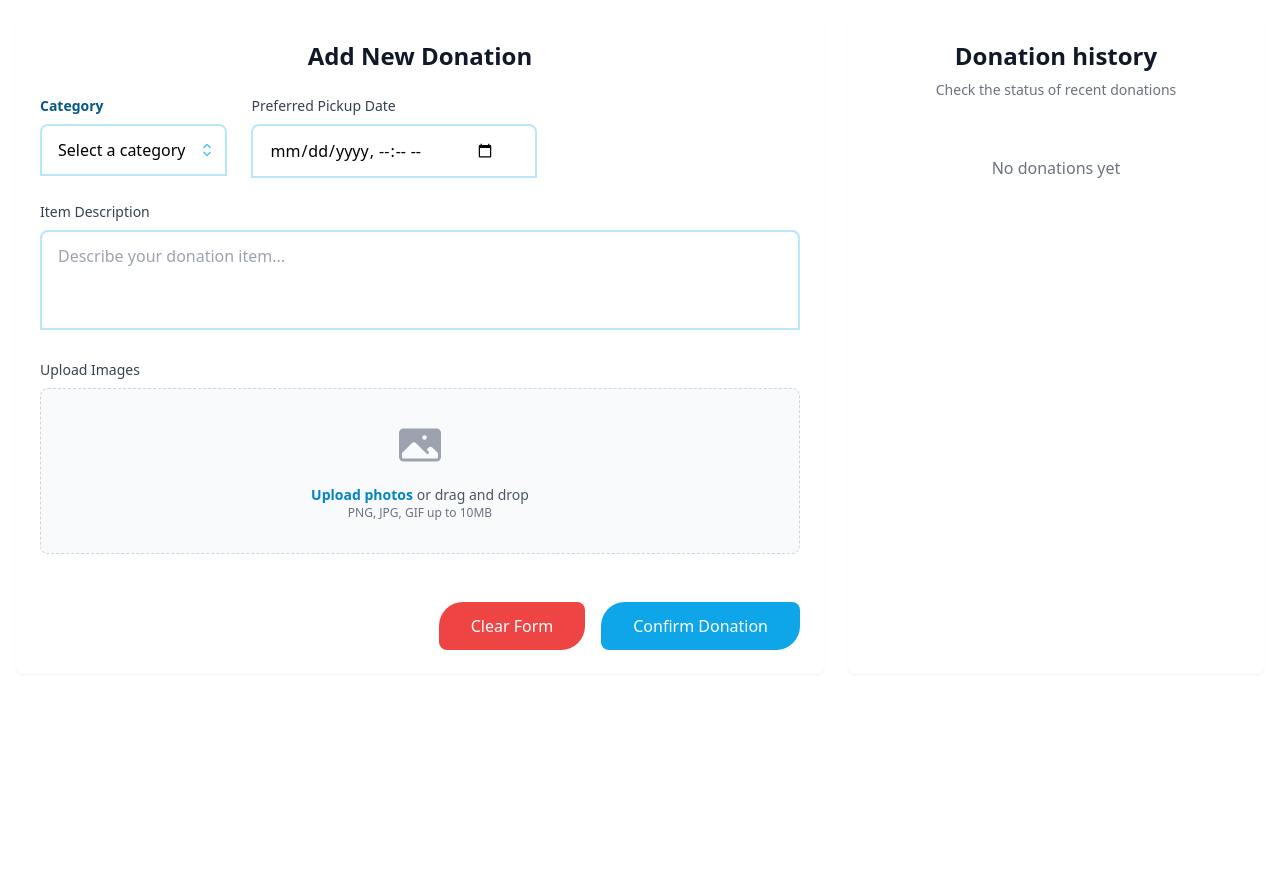
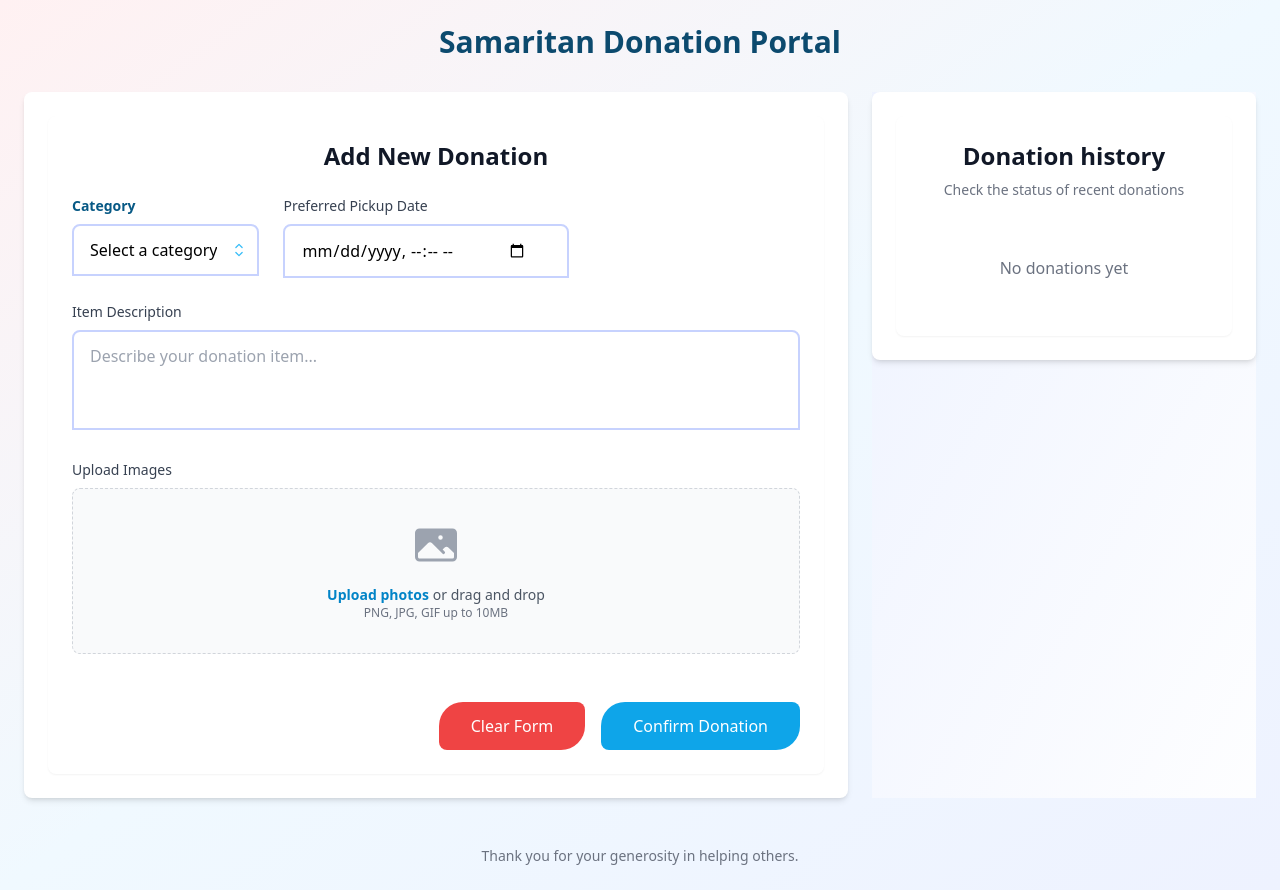
Before and after one commit to jaseel97/donateportal, a React (Vite) app in the folder frontend/: page /doner in a window 1280 px wide. Before the commit the page ends 800 px from the top, so only its background shows below. Built offline with nearby package versions, Linux system fonts and the light colour scheme.

Commit message:
DonarPage styling

```diff
--- a/frontend/src/DonationForm.jsx
+++ b/frontend/src/DonationForm.jsx
@@ -59,7 +59,7 @@ const DonationForm = ({ onSubmit }) => {
   };
 
   return (
-    <div className="flex-1 w-1/2 bg-white p-6 rounded-lg shadow-sm">
+    <div className="flex-1 w-full bg-white p-6 rounded-lg shadow-sm ">
       <form onSubmit={handleSubmit}>
         <div className="space-y-12">
           <div>
--- a/frontend/src/DonationHistory.jsx
+++ b/frontend/src/DonationHistory.jsx
@@ -66,7 +66,7 @@ const DonationHistory = ({ donations, categories }) => {
   };
 
   return (
-    <div className="w-1/3 bg-white p-6 rounded-lg shadow-sm">
+    <div className="w-full bg-white p-6 rounded-lg shadow-sm">
       <h2 className="text-2xl font-bold text-gray-900 mb-2 text-center">Donation history</h2>
       <p className="text-sm text-center text-gray-500 mb-6">
         Check the status of recent donations
--- a/frontend/src/SamaritanHome.jsx
+++ b/frontend/src/SamaritanHome.jsx
@@ -22,9 +22,30 @@ export default function SamaritanHome() {
   };
 
   return (
-    <div className="flex gap-6 max-w-7xl w-full mx-auto p-4">
-      <DonationForm onSubmit={handleDonationSubmit} />
-      <DonationHistory donations={donations} categories={categories} />
+    <div className="min-h-screen bg-gradient-to-br from-rose-50 via-sky-50 to-indigo-50 animate-fadeIn">
+      <div className="max-w-7xl mx-auto p-6">
+        <h1 className="text-3xl font-bold text-sky-900 text-center mb-8 animate-slideDown">
+          Samaritan Donation Portal
+        </h1>
+
+        <div className="flex gap-6 max-w-7xl w-full mx-auto ">
+          <div className="flex-grow animate-slideInLeft hover:scale-[1.01] transition-transform duration-300 ">
+            <div className="bg-white rounded-lg shadow-md p-6 hover:shadow-lg transition-shadow duration-300">
+              <DonationForm onSubmit={handleDonationSubmit} />
+            </div>
+          </div>
+
+          <div className="w-96 animate-slideInRight hover:scale-[1.02] transition-transform duration-300 bg-gradient-to-br from-indigo-50/90 to-white/90">
+            <div className="bg-white rounded-lg shadow-md p-6 hover:shadow-lg transition-shadow duration-300">
+              <DonationHistory donations={donations} categories={categories} />
+            </div>
+          </div>
+        </div>
+
+        <footer className="mt-12 text-center text-gray-500 text-sm animate-slideUp">
+          <p>Thank you for your generosity in helping others.</p>
+        </footer>
+      </div>
     </div>
   );
 }
--- a/frontend/src/index.css
+++ b/frontend/src/index.css
@@ -4,11 +4,11 @@
 
 /* Base input style */
 .base-input-style {
-    @apply relative w-full bg-white py-3 pl-4 pr-10 text-left border-2 border-sky-200
-    hover:border-sky-400 focus:outline-none focus:border-sky-500
-    transition-all duration-200 rounded-t-lg;
+    @apply relative w-full bg-white/85 py-3 pl-4 pr-10 text-left border-2 border-indigo-200
+    hover:bg-gradient-to-r hover:from-white/90 hover:to-indigo-50/90 hover:border-indigo-300
+    hover:scale-[1.01] hover:shadow-md focus:border-sky-500
+    transition-all duration-300 rounded-t-lg;
 }
-
 /* Input styles */
 .textareastyle {
     @apply base-input-style;
@@ -41,7 +41,7 @@
 
 .categorylist {
     @apply absolute z-10 mt-1 max-h-60 w-full overflow-auto bg-white py-1
-    shadow-lg border-2 border-sky-200 focus:outline-none animate-slideIn rounded-t-lg;
+    shadow-lg border-2 border-sky-200 focus:outline-none rounded-t-lg;
 }
 
 .categoryitem {
--- a/frontend/tailwind.config.js
+++ b/frontend/tailwind.config.js
@@ -4,7 +4,6 @@ export default {
     "./index.html",
     "./src/**/*.{js,jsx,}",
   ],
-  // Enable class-based dark mode
   darkMode: 'class',
   theme: {
     extend: {
@@ -17,10 +16,29 @@ export default {
           '0%': { opacity: '0' },
           '100%': { opacity: '1' },
         },
+        slideDown: {
+          '0%': { transform: 'translateY(-20px)', opacity: '0' },
+          '100%': { transform: 'translateY(0)', opacity: '1' },
+        },
+        slideUp: {
+          '0%': { transform: 'translateY(20px)', opacity: '0' },
+          '100%': { transform: 'translateY(0)', opacity: '1' },
+        },
+        slideInLeft: {
+          '0%': { transform: 'translateX(-20px)', opacity: '0' },
+          '100%': { transform: 'translateX(0)', opacity: '1' },
+        },
+        slideInRight: {
+          '0%': { transform: 'translateX(20px)', opacity: '0' },
+          '100%': { transform: 'translateX(0)', opacity: '1' },
+        }
       },
       animation: {
-        slideIn: 'slideIn 0.2s ease-out',
-        fadeIn: 'fadeIn 0.2s ease-out',
+        fadeIn: 'fadeIn 0.5s ease-out',
+        slideDown: 'slideDown 0.5s ease-out',
+        slideUp: 'slideUp 0.5s ease-out',
+        slideInLeft: 'slideInLeft 0.5s ease-out',
+        slideInRight: 'slideInRight 0.5s ease-out'
       },
     },
   },
```
